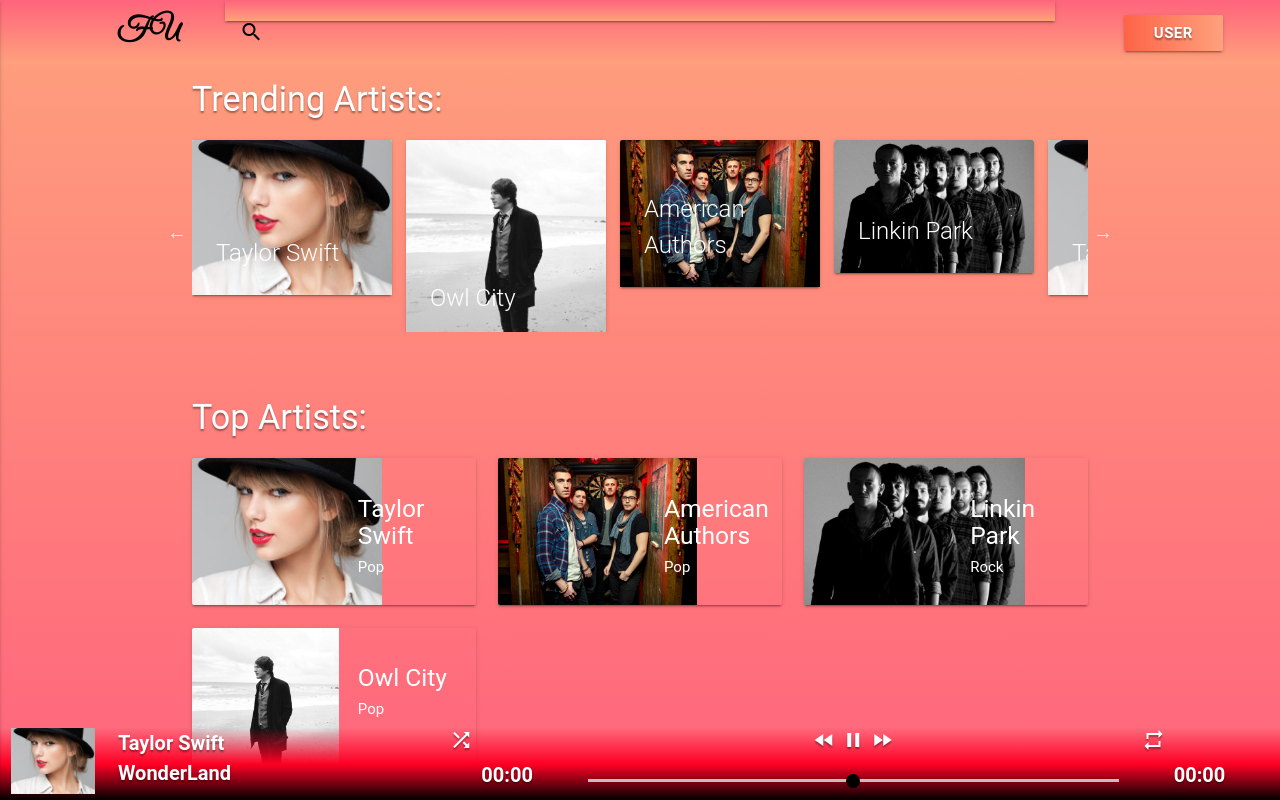
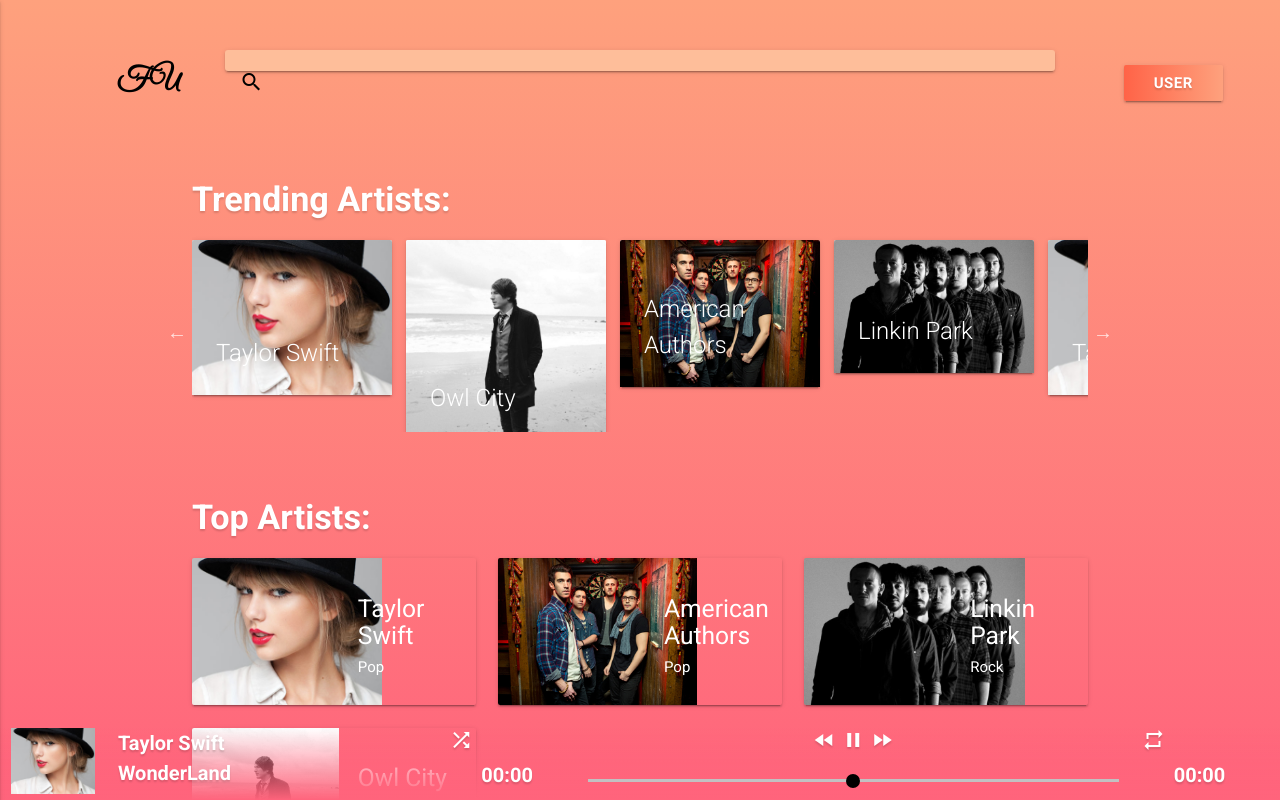
Before and after one commit to fumen/sekkei, a plain HTML site: page v3/index.html in a window 1280 px wide. Drawn offline with Linux system fonts and the light colour scheme; a web font is replaced by a local one.

Commit message:
Search Bar and mini UI fix

```diff
--- /dev/null
+++ b/v3/CSS/main.css
@@ -0,0 +1,89 @@
+html,
+body {
+    background: linear-gradient(to top, rgb(255, 100, 124), rgb(254, 161, 125));
+    background-repeat: no-repeat;
+    background-size: cover;
+    width: 100%;
+    height: 100%;
+    overflow: auto;
+    font-family: 'Roboto' , sans-serif;
+
+}
+
+/* Typography */
+h4{
+    font-weight: 700;
+}
+/* End Typography*/
+
+.container{
+    padding-top: 50px;
+}
+
+nav,
+nav input {
+
+}
+nav{
+    padding-top: 50px;
+    margin-bottom: 50px;
+}
+.grad-color {
+    background: linear-gradient(to right, tomato, rgb(254, 161, 125));
+    background-repeat: no-repeat;
+}
+
+#searchForm {
+    background: rgb(254, 190, 154);
+    border-radius: 3px;
+}
+
+.base-style {
+    text-shadow: 0 2px 2px rgba(0,0,0,0.15);
+}
+
+.fixed-width {
+    width: 200px;
+    height: 200px;
+    margin: 0 7px;
+}
+/* Start of media player CSS */
+
+#playerHolder {
+    background: linear-gradient(transparent 0%, rgb(255, 100, 124) 100%);
+    background-repeat: no-repeat;
+    position: fixed;
+    bottom: 0;
+    text-shadow: 0px 2px 2px rgba(0, 0, 0, 0.4);
+    max-height: 100px;
+    padding: 0;
+    margin: 0;
+    width: 100%;
+}
+
+#playerHolder .row {
+    margin-bottom: 0;
+}
+
+#playerHolder input[type="range"]::-moz-range-thumb {
+    background: black;
+}
+
+#playerHolder input[type="range"]::-webkit-slider-thumb {
+    background: black;
+}
+
+#playerHolder input[type="range"] {
+    border: 0;
+}
+
+.contol-buttons i {
+    cursor: pointer;
+}
+
+@media only screen and (max-width: 600px) {
+    #playerHolder {
+        max-height: 200px;
+    }
+}
+/* End of media player CSS */
--- a/v3/index.html
+++ b/v3/index.html
@@ -9,87 +9,13 @@
     <link rel="stylesheet" href="./CSS/slick-theme.css" />
     <link rel="shortcut icon" type="image/x-icon" href="./Images/Fu.png" />
     <link href="https://fonts.googleapis.com/css?family=Great+Vibes" rel="stylesheet" />
+    <link href="https://fonts.googleapis.com/css?family=Roboto:300,400,700" rel="stylesheet">
     <link href="https://fonts.googleapis.com/icon?family=Material+Icons" rel="stylesheet" />
+    <link rel="stylesheet" type="text/css" href="./CSS/main.css">
     <script src="./JS/jquery-3.1.1.js"></script>
     <script src="./JS/materialize.min.js"></script>
     <script src="./JS/slick.min.js"></script>
     <title>Fumen</title>
-    <style>
-        html,
-        body {
-            background: linear-gradient(to top, rgb(255, 100, 124), rgb(254, 161, 125));
-            background-repeat: no-repeat;
-            background-size: cover;
-            width: 100%;
-            height: 100%;
-            overflow: auto;
-        }
-
-        nav,
-        nav input {
-            background: linear-gradient(rgb(255, 100, 124), rgb(254, 161, 125));
-            background-repeat: no-repeat;
-        }
-
-        .grad-color {
-            background: linear-gradient(to right, tomato, rgb(254, 161, 125));
-            background-repeat: no-repeat;
-        }
-
-        #searchForm {
-            background: rgb(254, 160, 124);
-        }
-
-        .base-style {
-            text-shadow: 0 2px 2px rgba(0, 0, 0, 0.4);
-        }
-
-        .fixed-width {
-            width: 200px;
-            height: 200px;
-            margin: 0 7px;
-        }
-        /* Start of media player CSS */
-
-        #playerHolder {
-            background: linear-gradient(transparent, #ff0024, black);
-            background-repeat: no-repeat;
-            position: fixed;
-            bottom: 0;
-            text-shadow: 0px 2px 2px rgba(0, 0, 0, 0.4);
-            max-height: 100px;
-            padding: 0;
-            margin: 0;
-            width: 100%;
-        }
-
-        #playerHolder .row {
-            margin-bottom: 0;
-        }
-
-        #playerHolder input[type="range"]::-moz-range-thumb {
-            background: black;
-        }
-
-        #playerHolder input[type="range"]::-webkit-slider-thumb {
-            background: black;
-        }
-
-        #playerHolder input[type="range"] {
-            border: 0;
-        }
-
-        .contol-buttons i {
-            cursor: pointer;
-        }
-
-        @media only screen and (max-width: 600px) {
-            #playerHolder {
-                max-height: 200px;
-            }
-        }
-        /* End of media player CSS */
-    </style>
 </head>
 
 <body>
```
